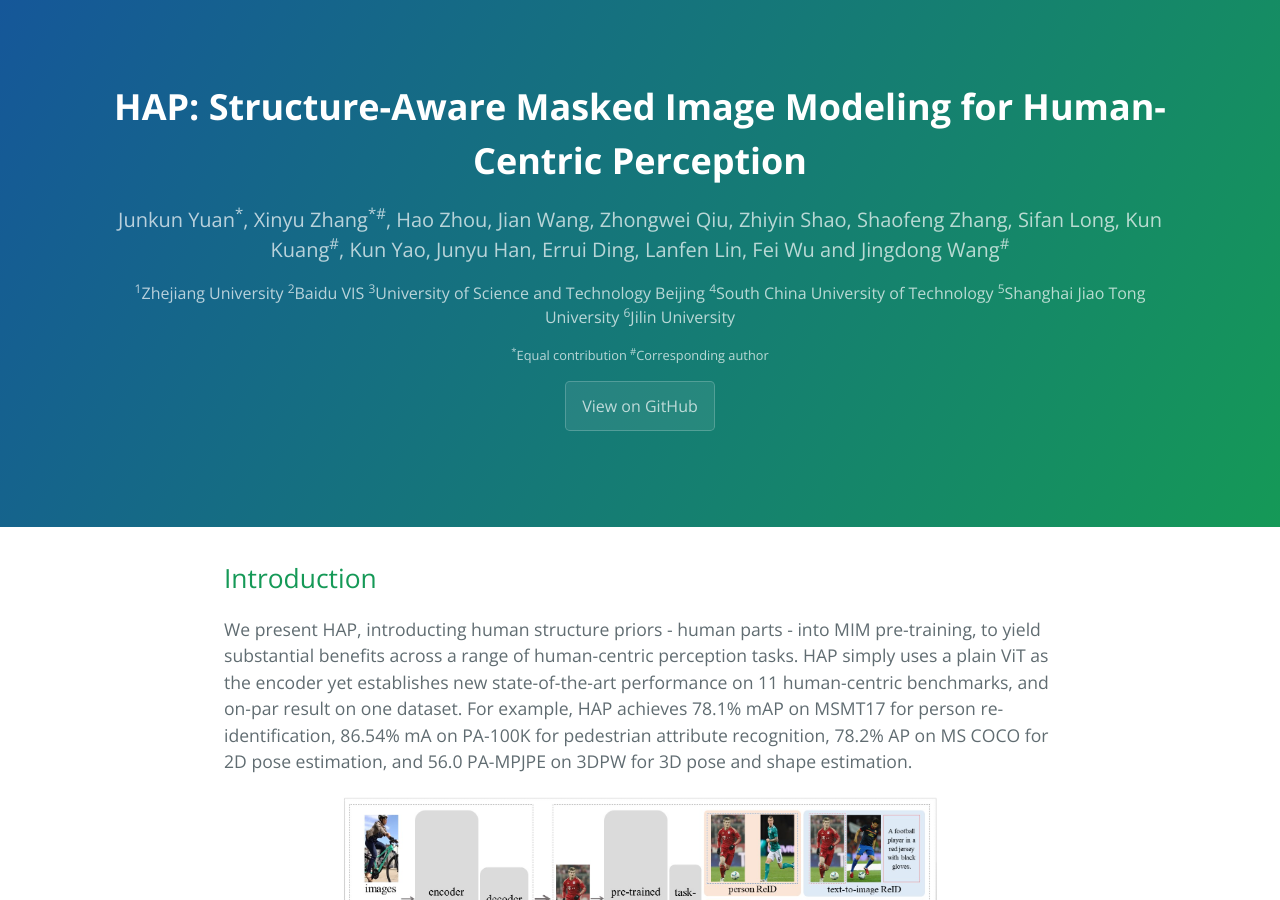
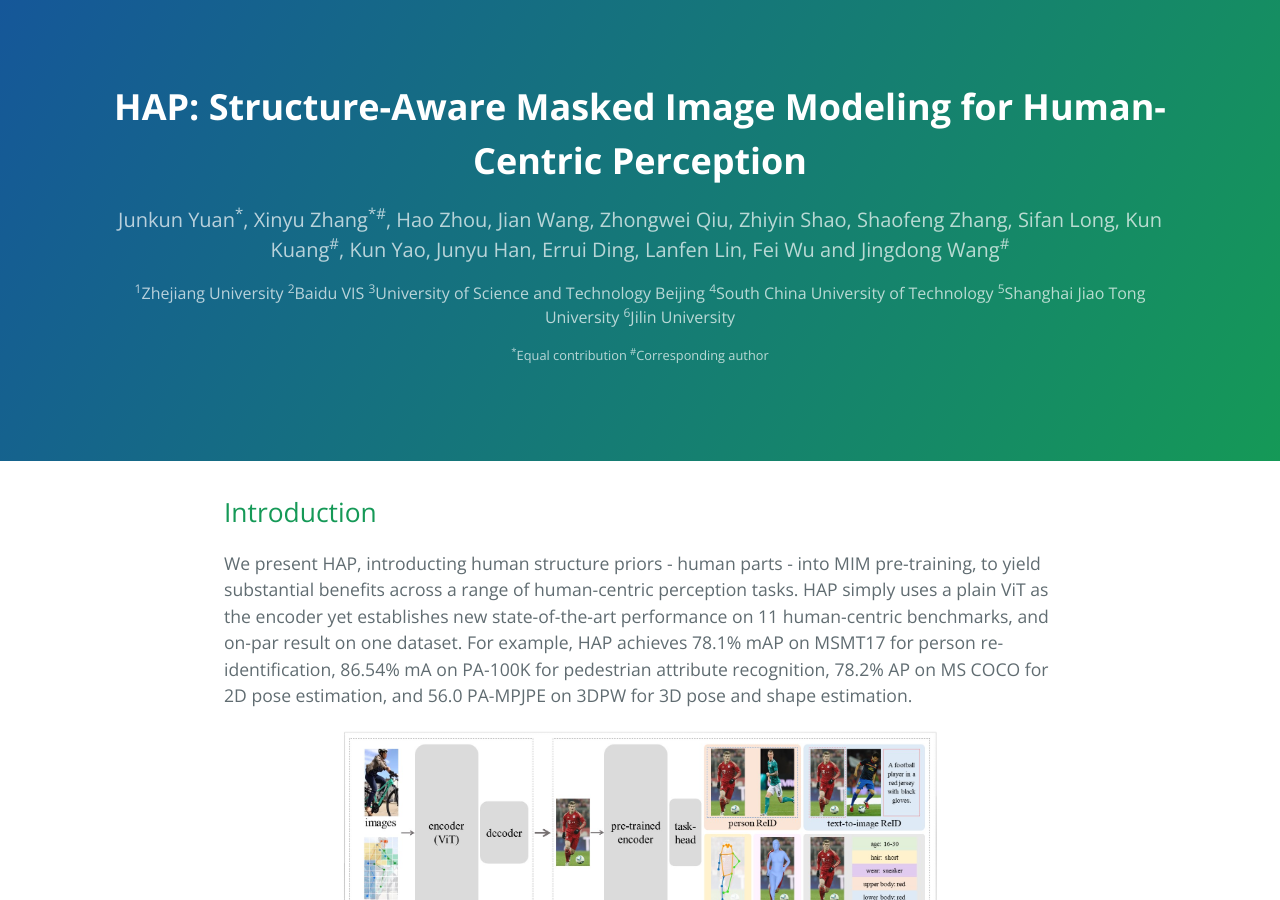
Before and after one commit to zhangxinyu-xyz/hap.github.io, a Jekyll site: the page built from index.md, in a window 1280 px wide and 900 px high. Built offline with Jekyll 4.4.1, drawn with Linux system fonts in a browser that asks for light colours; our own code applies the rules of GitHub Pages for plain Markdown files.

Commit message:
Update default.html

```diff
--- a/_layouts/default.html
+++ b/_layouts/default.html
@@ -23,22 +23,22 @@
 <!--       {% if site.github.is_project_page %}
         <a href="{{ site.github.repository_url }}" class="btn">View on GitHub</a>
       {% endif %} -->
-      <a href="{{ site.github.repository_url }}" class="btn">View on GitHub</a>
       {% if site.show_downloads %}
-        <a href="{{ site.github.zip_url }}" class="btn">Download .zip</a>
-        <a href="{{ site.github.tar_url }}" class="btn">Download .tar.gz</a>
+        <a href="{{ site.github.repository_url }}" class="btn">View on GitHub</a>
+<!--         <a href="{{ site.github.zip_url }}" class="btn">Download .zip</a>
+        <a href="{{ site.github.tar_url }}" class="btn">Download .tar.gz</a> -->
       {% endif %}
     </header>
 
     <main id="content" class="main-content" role="main">
       {{ content }}
 
-      <footer class="site-footer">
+<!--       <footer class="site-footer"> -->
 <!--         {% if site.github.is_project_page %}
           <span class="site-footer-owner"><a href="{{ site.github.repository_url }}">{{ site.github.repository_name }}</a> is maintained by <a href="{{ site.github.owner_url }}">{{ site.github.owner_name }}</a>.</span>
         {% endif %} -->
 <!--         <span class="site-footer-credits">This page was generated by <a href="https://pages.github.com">GitHub Pages</a>.</span> -->
-      </footer>
+<!--       </footer> -->
     </main>
   </body>
 </html>
```
